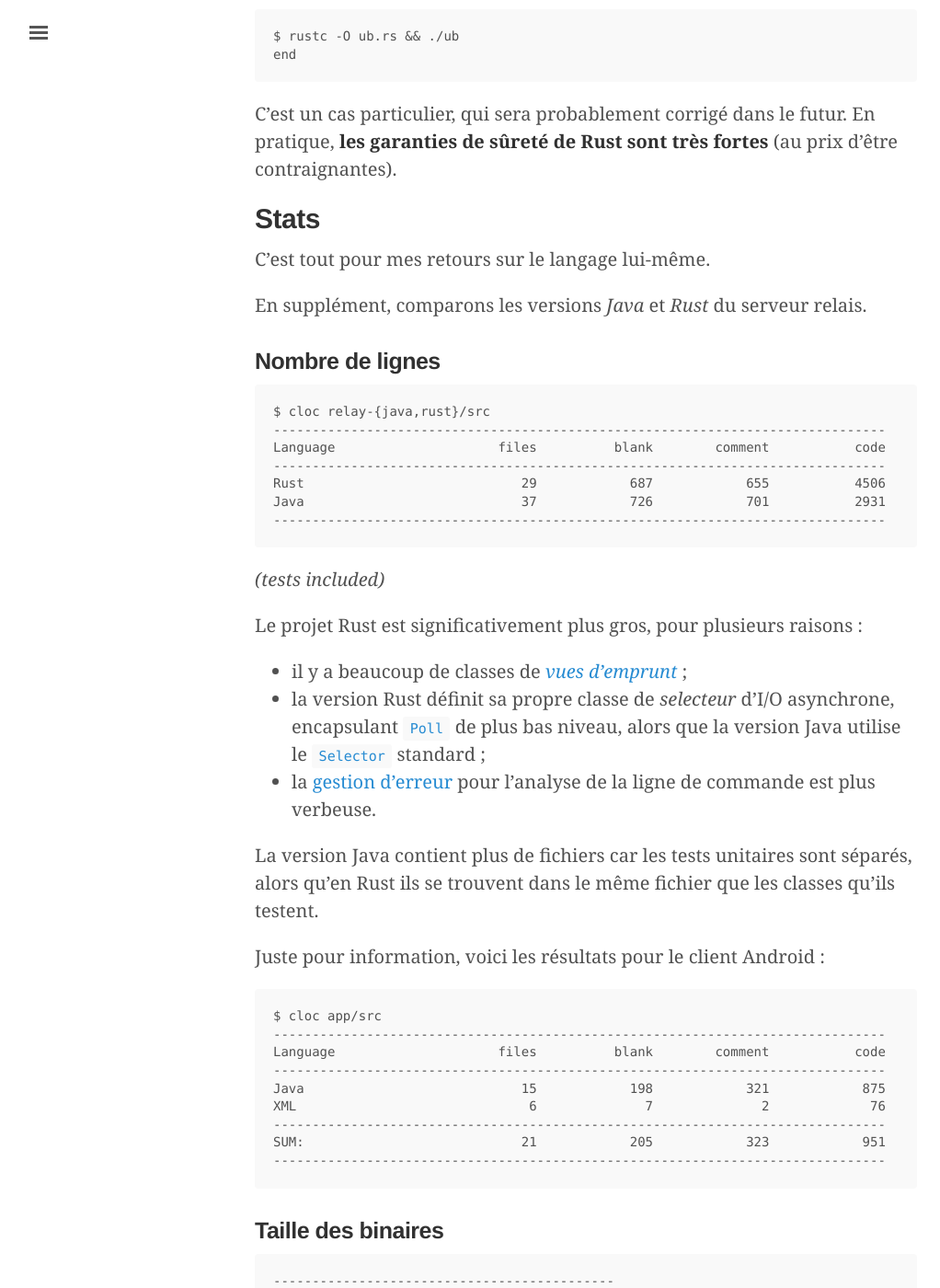
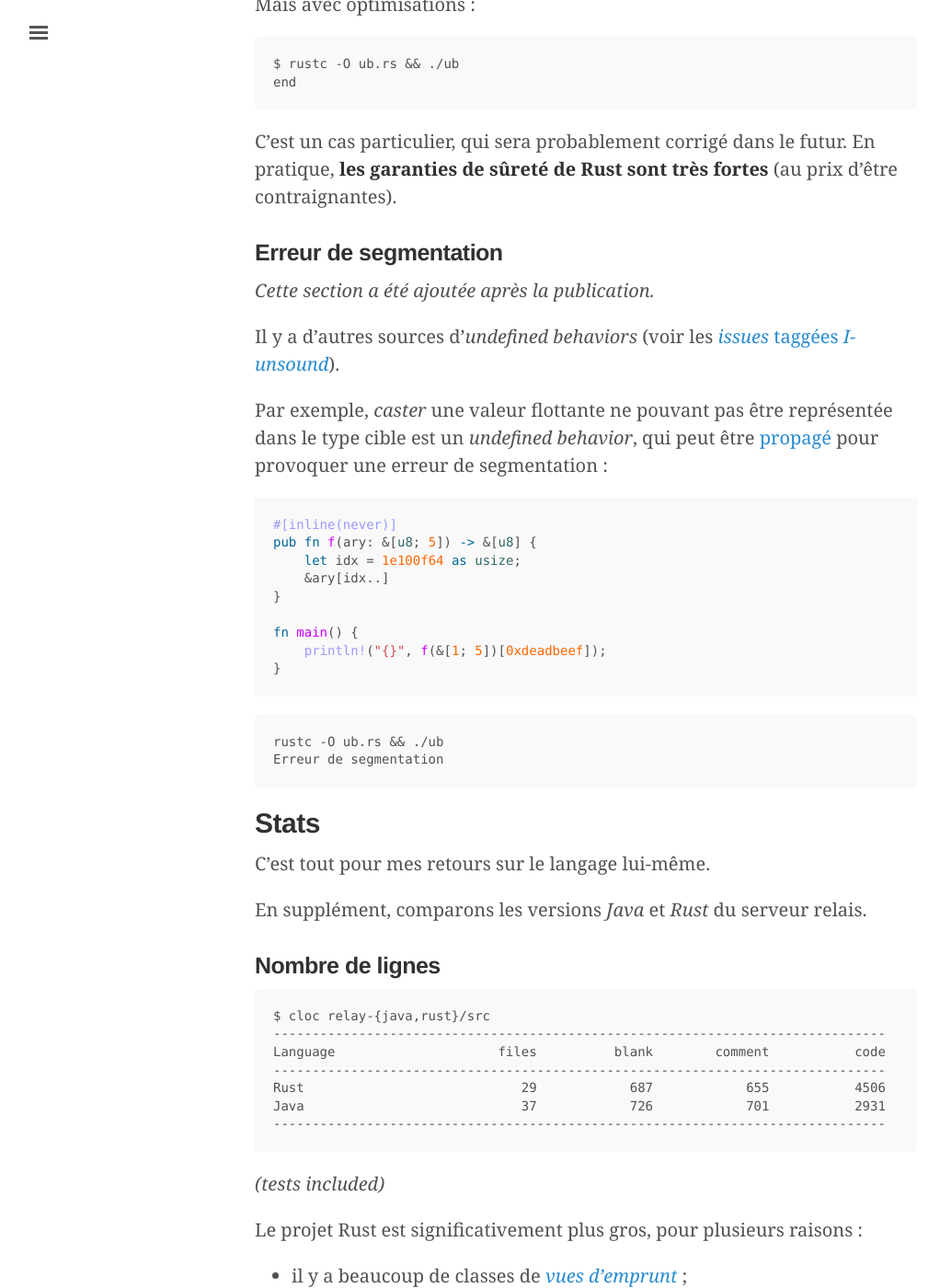
Before and after one commit to rom1v/blog.rom1v.com, a Jekyll site: the page built from _posts/2017-09-21-gnirehtet-reecrit-en-rust.md, in a window 1280 px wide and 1400 px high, scrolled down 21484 px. Shown: the whole window at 92% size, without its empty margins (3-1025 px from the left). Built offline with Jekyll 4.4.1, drawn with Linux system fonts in a browser that asks for light colours; some of the changed text lies outside the part shown.

Commit message:
Add segfault section to gnirehtet-rust

````diff
--- a/_posts/2017-09-21-gnirehtet-reecrit-en-rust.md
+++ b/_posts/2017-09-21-gnirehtet-reecrit-en-rust.md
@@ -1003,6 +1003,39 @@ pratique, **les garanties de sûreté de Rust sont très fortes** (au prix d'êt
 contraignantes).
 
 
+### Erreur de segmentation
+
+_Cette section a été ajoutée après la publication._
+
+Il y a d'autres sources d'_undefined behaviors_ (voir les [_issues_ taggées
+_I-unsound_][unsound]).
+
+[unsound]: https://github.com/rust-lang/rust/labels/I-unsound
+
+Par exemple, _caster_ une valeur flottante ne pouvant pas être représentée dans
+le type cible est un _undefined behavior_, qui peut être [propagé] pour
+provoquer une erreur de segmentation :
+
+[propagé]: https://github.com/rust-lang/rust/issues/10184#issuecomment-139858153
+
+{% highlight rust %}
+#[inline(never)]
+pub fn f(ary: &[u8; 5]) -> &[u8] {
+    let idx = 1e100f64 as usize;
+    &ary[idx..]
+}
+
+fn main() {
+    println!("{}", f(&[1; 5])[0xdeadbeef]);
+}
+{% endhighlight %}
+
+```
+rustc -O ub.rs && ./ub
+Erreur de segmentation
+```
+
+
 ## Stats
 
 C'est tout pour mes retours sur le langage lui-même.
````
Also changed, not shown: _posts/2017-09-21-gnirehtet-rewritten-in-rust.md (+32 -0 lines).
